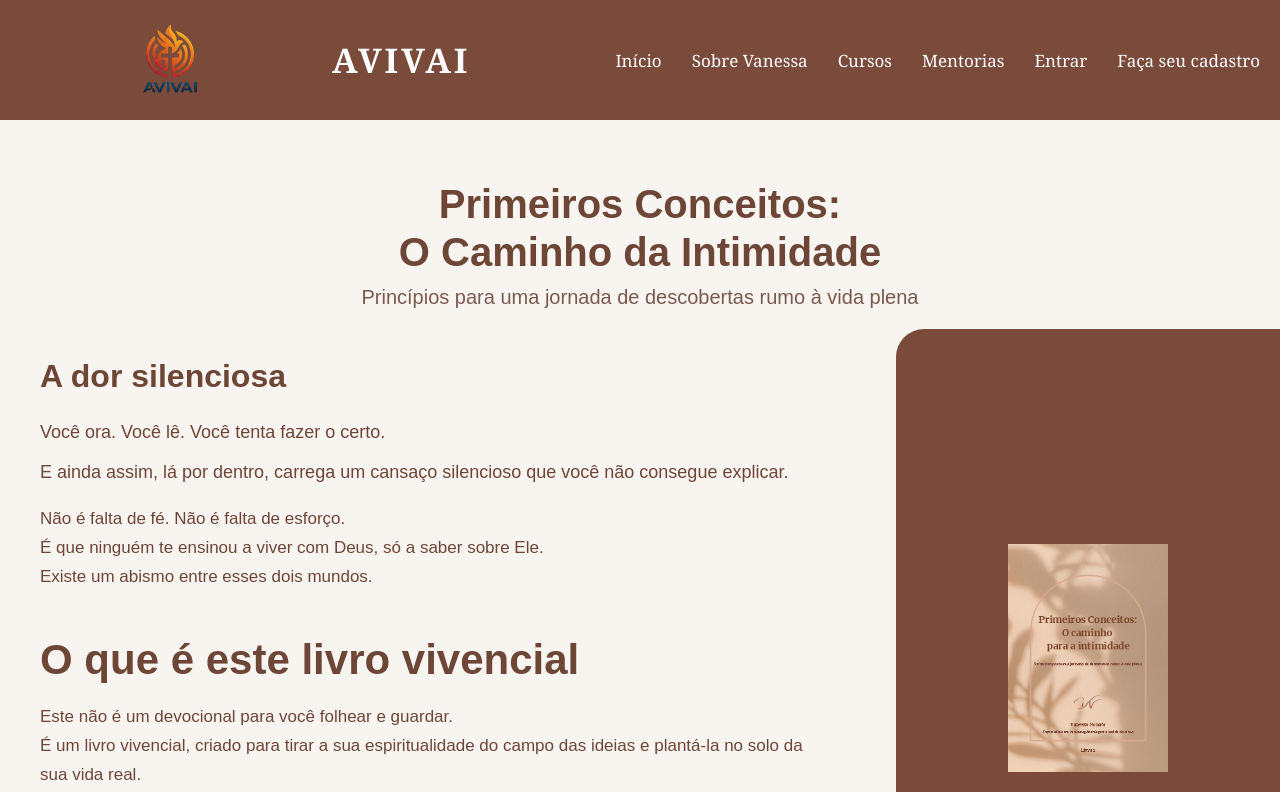
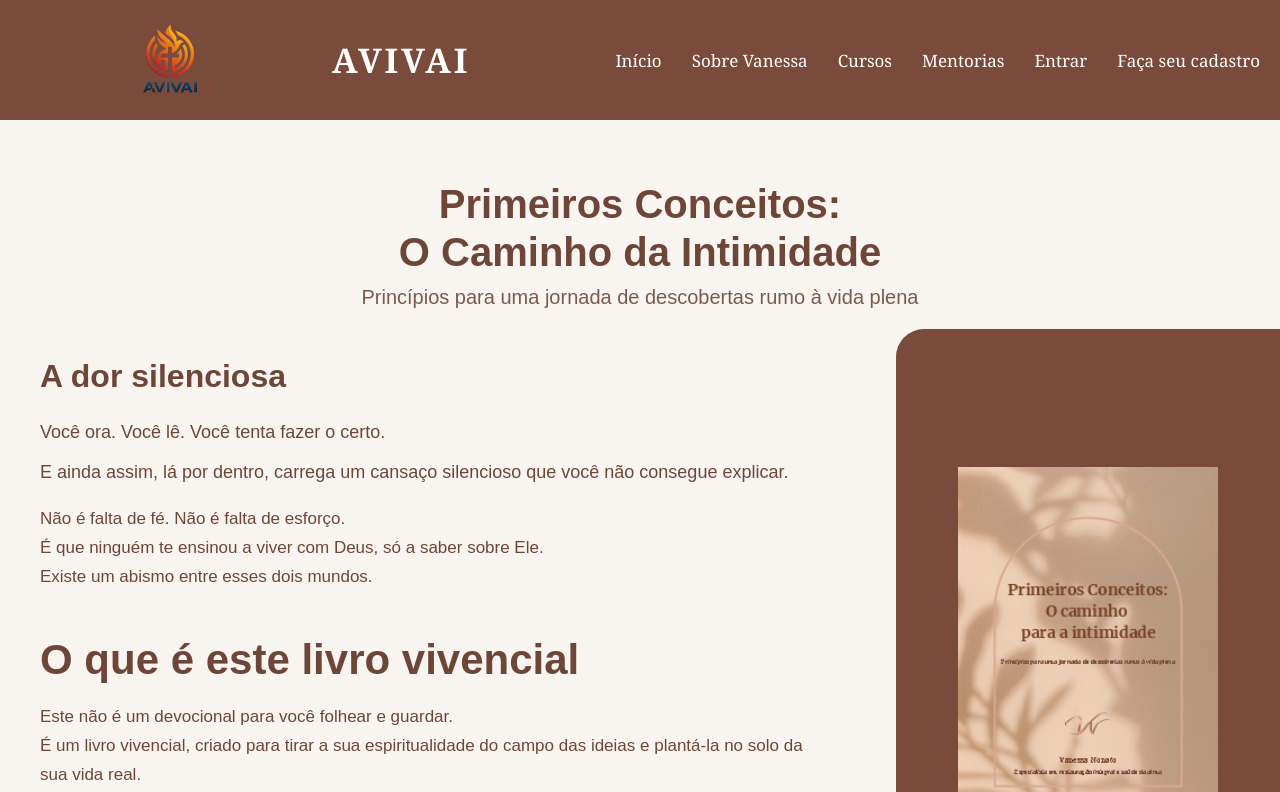
Before and after one commit to Mayra727/avivai-frontend, a React (Vite) app: page /ebook in a window 1280 px wide. Shown: the top 792 px of the page. Built offline with nearby package versions, Linux system fonts and the light colour scheme.

Commit message:
style: improve ebook premium card with larger cover

```diff
--- a/src/pages/EbookPage.tsx
+++ b/src/pages/EbookPage.tsx
@@ -223,7 +223,7 @@ export default function EbookPage() {
             <div
               style={{
                 textAlign:"center",
-                maxWidth:"220px"
+                maxWidth:"100%"
               }}
             >
 
@@ -231,9 +231,10 @@ export default function EbookPage() {
   src="/ebook.png"
   alt="Livro"
   style={{
-                  width:"160px",
+    width:"260px",
     objectFit:"contain",
-                  marginBottom:"18px"
+    marginBottom:"10px",
+    marginTop:"-20px"
   }}
 />
 
```
Lines whose indentation alone changed are shown as unchanged.
